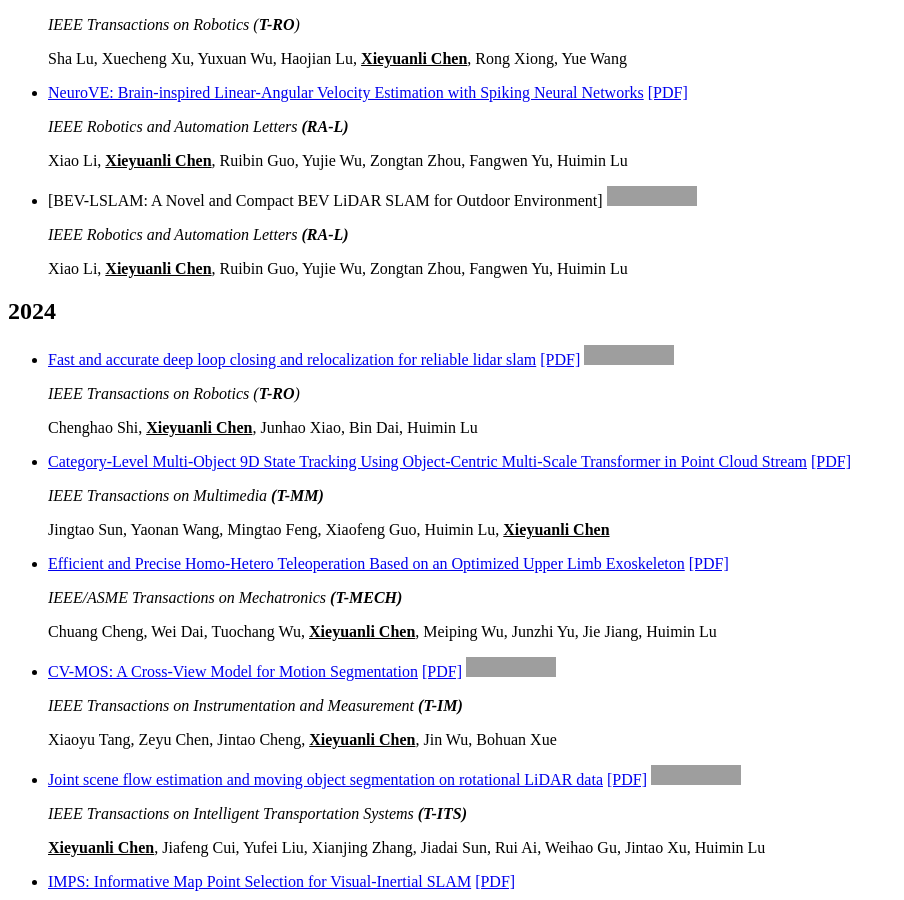
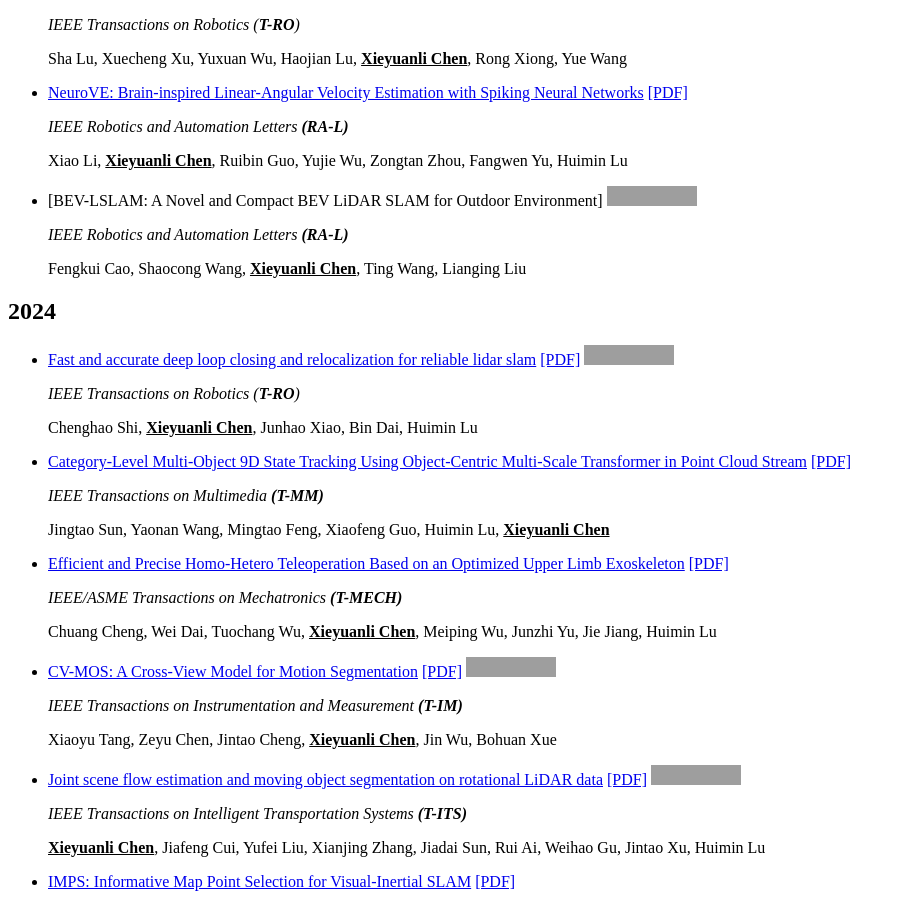
Before and after one commit to shenyehui/Shen-Yehui.github.io, a Jekyll site: the page built from _pages/includes/pub.md, in a window 1280 px wide and 900 px high, scrolled down 587 px, cut to the strip 0-900 px from the top of the window. Shown: the whole strip, without its empty margins (0-904 px from the left). Built offline with Jekyll 4.4.1, drawn with Linux system fonts in a browser that asks for light colours; our own code applies the rules of GitHub Pages for plain Markdown files; grey boxes are pictures that could not be loaded.

Commit message:
Update pub.md

```diff
--- a/_pages/includes/pub.md
+++ b/_pages/includes/pub.md
@@ -18,7 +18,7 @@
 
   *IEEE Robotics and Automation Letters **(RA-L)***
 
-  Xiao Li, **<u>Xieyuanli Chen</u>**, Ruibin Guo, Yujie Wu, Zongtan Zhou, Fangwen Yu, Huimin Lu
+   Fengkui Cao, Shaocong Wang, **<u>Xieyuanli Chen</u>**, Ting Wang, Lianging Liu
 
 ##  2024
 - [Fast and accurate deep loop closing and relocalization for reliable lidar slam](https://ieeexplore.ieee.org/abstract/document/10494918/) [[PDF]](https://arxiv.org/pdf/2309.08086)  [![](https://img.shields.io/github/stars/nubot-nudt/LCR-Net?style=social&label=Code+Stars)](https://github.com/nubot-nudt/LCR-Net)
```
